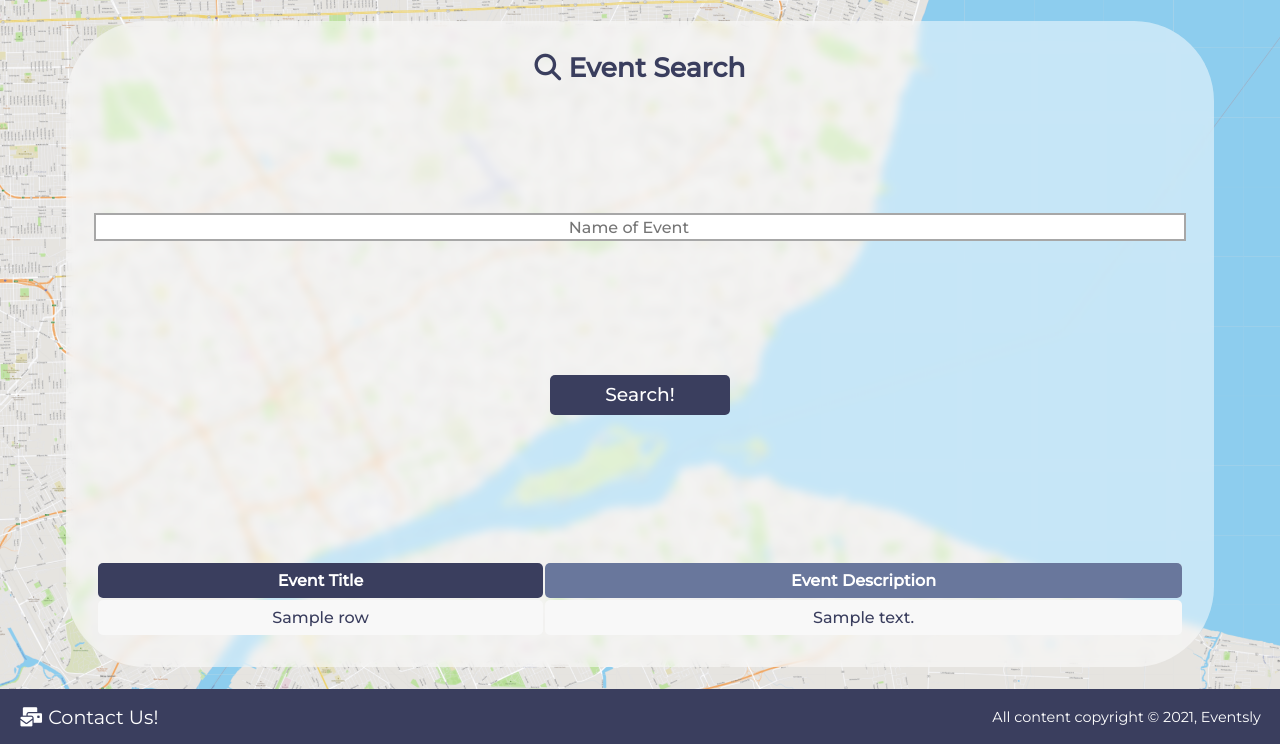
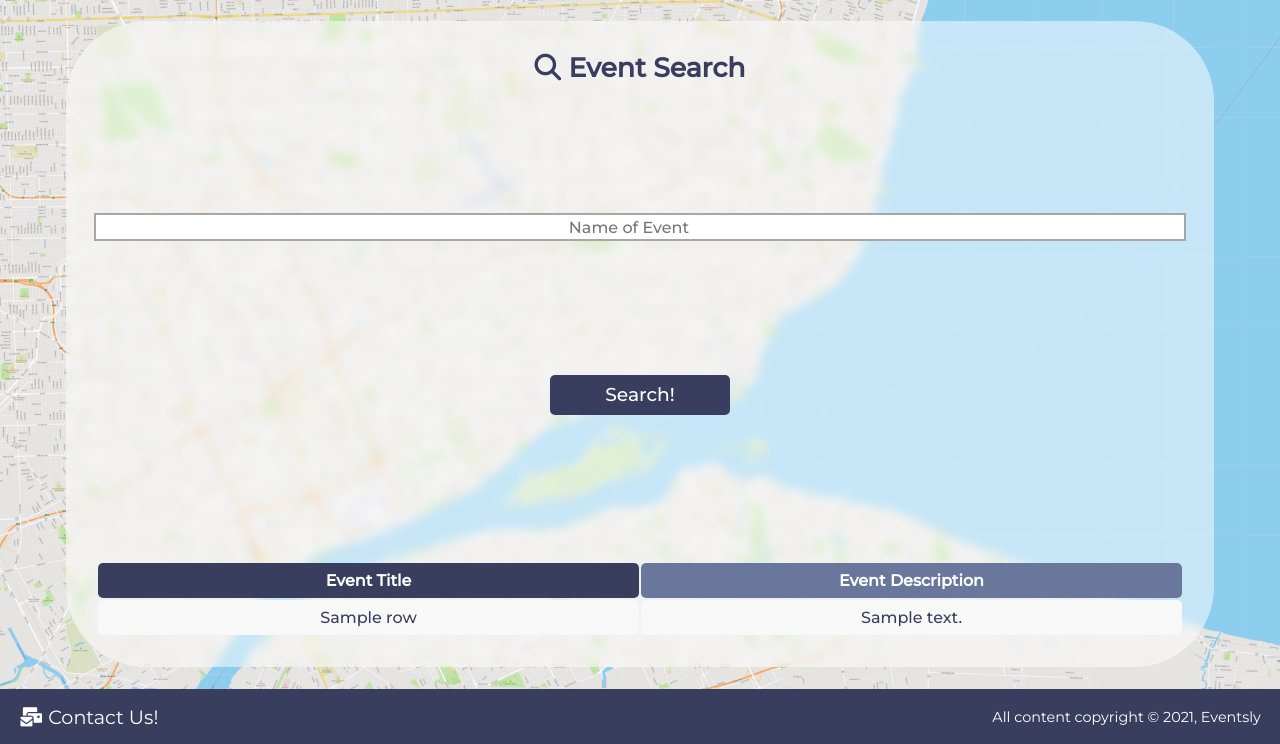
Before and after one commit to WSU-4110/Eventsly, a Flask app: template templates/search.html in a window 1280 px wide. Shown: the part 56-800 px from the top of the page. Run offline with Flask 2, Linux system fonts and the light colour scheme; the template is opened without the code that fills it: most values are stand-ins (such as "Sample title", 1, 10 or a date in 2020); some libraries are stand-ins or nearby versions.

Commit message:
misc styles

```diff
--- a/static/styles/searchStyleSheet.css
+++ b/static/styles/searchStyleSheet.css
@@ -18,6 +18,11 @@ input {
     border-radius: 5px;
     -moz-border-radius: 5px;
     -webkit-border-radius: 5px;
+  }
+
+  .search-table th {
+    width: 50%;
+    max-width: 50%;
   }
 
   .search-table thead th {
```
